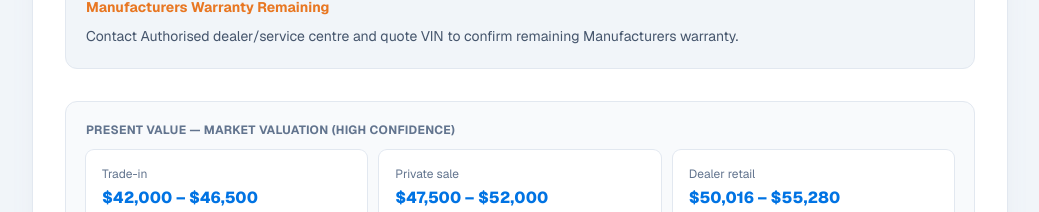
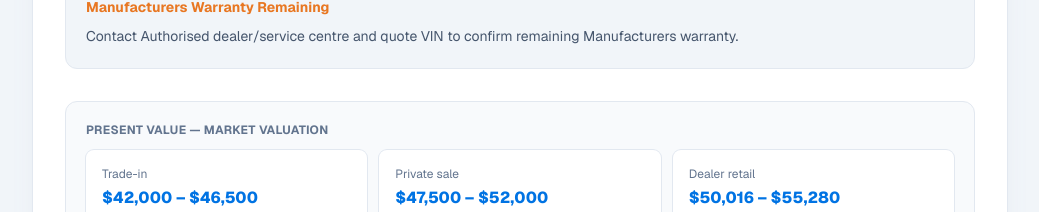
Before and after one commit to Ali139456/Autoverify, a Next.js app: page /sample-report in a window 1280 px wide. Shown: the part 1740-1952 px from the top of the page, without its empty margins (120-1159 px from the left). Built offline with nearby package versions, Linux system fonts and the light colour scheme; no server answers.

Commit message:
Reorder report sections and drop valuation confidence labels.

```diff
--- a/src/components/report/CarInsightsReport.tsx
+++ b/src/components/report/CarInsightsReport.tsx
@@ -20,8 +20,6 @@ import {
 
   buildStatusChecks,
   formatReportReference,
-
-  futureValueConfidenceLabel,
 
   getFutureValueAtYears,
 
@@ -350,7 +348,7 @@ export function CarInsightsReport({
 
             <h3 className="text-xs font-bold uppercase tracking-wide text-slate-500">
 
-              Present value — market valuation ({valuation.confidence} confidence)
+              Present value — market valuation
 
             </h3>
 
@@ -392,13 +390,7 @@ export function CarInsightsReport({
 
           </div>
 
-          <ReportValuationSupplements report={report} />
-          </>
-        ) : null}
-
-
-
-        {showFutureValue && !deferValuations ? (
+          {showFutureValue ? (
 
           <div className="report-supplementary report-future-section rounded-xl border border-slate-200 bg-slate-50 p-5">
 
@@ -406,7 +398,7 @@ export function CarInsightsReport({
 
               <h3 className="text-xs font-bold uppercase tracking-wide text-slate-500">
 
-                Future value forecast ({futureValueConfidenceLabel(futureValue)} confidence)
+                Future value forecast
 
               </h3>
 
@@ -462,6 +454,10 @@ export function CarInsightsReport({
 
           </div>
 
+        ) : null}
+
+          <ReportValuationSupplements report={report} />
+          </>
         ) : null}
 
 
--- a/src/components/report/PresentAndFutureValueReportPage.tsx
+++ b/src/components/report/PresentAndFutureValueReportPage.tsx
@@ -1,6 +1,5 @@
 import type { VehicleReport } from "@/lib/types";
 import {
-  futureValueConfidenceLabel,
   getFutureValueAtYears,
   formatReportReference,
   resolveFutureValue,
@@ -35,7 +34,7 @@ export function PresentAndFutureValueReportPage({
       <div className="report-body space-y-6">
         <div className="report-supplementary report-present-value rounded-xl border border-slate-200 bg-slate-50 p-5">
           <h3 className="text-xs font-bold uppercase tracking-wide text-slate-500">
-            Present value — market valuation ({valuation.confidence} confidence)
+            Present value — market valuation
           </h3>
           <div className="report-valuation-grid mt-3 grid gap-3 sm:grid-cols-3">
             {[
@@ -57,12 +56,10 @@ export function PresentAndFutureValueReportPage({
           </div>
         </div>
 
-        <ReportValuationSupplements report={report} />
-
         <div className="report-supplementary report-future-section rounded-xl border border-slate-200 bg-slate-50 p-5">
           <div className="flex flex-wrap items-end justify-between gap-2">
             <h3 className="text-xs font-bold uppercase tracking-wide text-slate-500">
-              Future value forecast ({futureValueConfidenceLabel(futureValue)} confidence)
+              Future value forecast
             </h3>
             <p className="text-[10px] font-semibold uppercase tracking-wide text-[#0073E3]">
               Based on {futureValue.yearlyKms.toLocaleString()} km per year
@@ -94,6 +91,8 @@ export function PresentAndFutureValueReportPage({
             Actual future value may differ based on condition, usage and market changes.
           </p>
         </div>
+
+        <ReportValuationSupplements report={report} />
       </div>
     </ReportShell>
   );
--- a/src/lib/pdf.tsx
+++ b/src/lib/pdf.tsx
@@ -28,7 +28,6 @@ import {
   MANUFACTURERS_WARRANTY_NOTICE,
   formatReportDate,
   formatReportReference,
-  futureValueConfidenceLabel,
   getFutureValueAtYears,
   getInspectionPhotoUrl,
   resolveDamageFindingImageUrl,
@@ -922,7 +921,7 @@ function CarInsightsInsightsAndDetailsPage({
 
         <View style={[styles.section, { marginTop: 10 }]}>
           <Text style={styles.sectionTitle}>
-            Present Value — Market Valuation ({valuation.confidence} confidence)
+            Present Value — Market Valuation
           </Text>
           <View style={styles.valRow}>
             {[
@@ -940,13 +939,11 @@ function CarInsightsInsightsAndDetailsPage({
           </View>
         </View>
 
-        <PdfValuationSupplements report={report} />
-
         {showFutureValue ? (
           <View style={[styles.section, { marginTop: 10 }]}>
-            <Text style={styles.sectionTitle}>
-              Future Value Forecast ({futureValueConfidenceLabel(futureValue)}{" "}
-              confidence · {futureValue.yearlyKms.toLocaleString()} km/yr)
+            <Text style={styles.sectionTitle}>Future Value Forecast</Text>
+            <Text style={{ fontSize: 7, color: GREY, marginTop: 2 }}>
+              Based on {futureValue.yearlyKms.toLocaleString()} km per year
             </Text>
             <View style={styles.valRow}>
               {futureHorizons.map(({ label, years }) => {
@@ -968,6 +965,8 @@ function CarInsightsInsightsAndDetailsPage({
             </View>
           </View>
         ) : null}
+
+        <PdfValuationSupplements report={report} />
 
         {showUpgrade ? (
           <View style={[styles.upgradeBox, { marginTop: 10 }]} wrap={false}>
```
